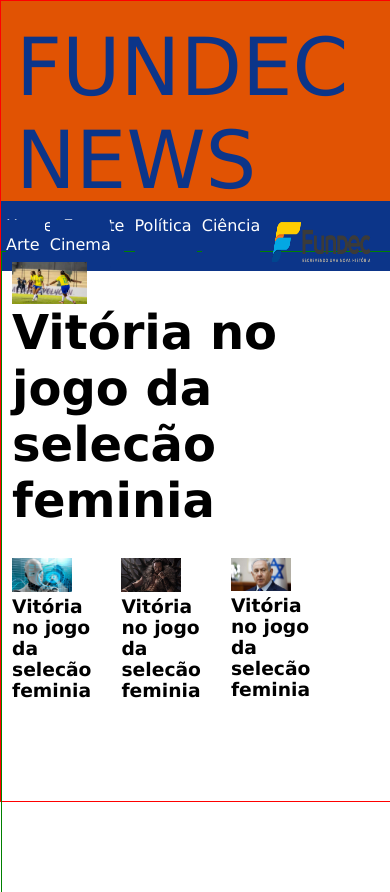
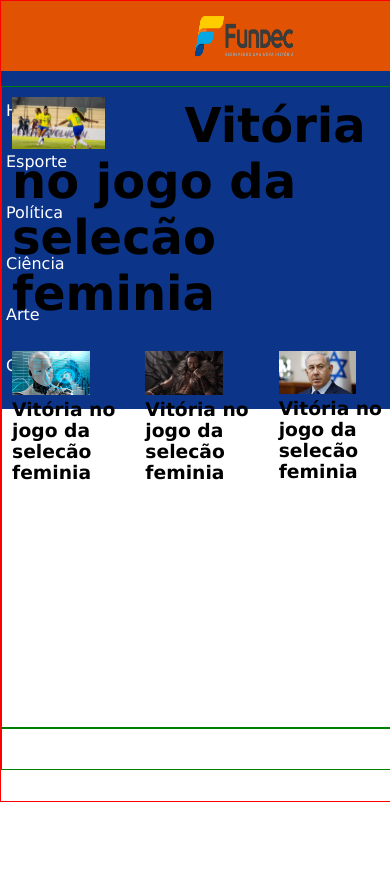
Before and after one commit to alisson10000/noticias, a PHP site: page / in a window 390 px wide. Shown: the top 892 px of the page. After the commit the page ends 802 px from the top, so only its background shows below. Run offline with PHP 8.4, Linux system fonts and the light colour scheme.

Commit message:
responsividade
responsividade

```diff
--- a/css/menu.css
+++ b/css/menu.css
@@ -29,3 +29,18 @@
 .menu nav ul li:last-child {
     border-radius: 0px 5px 5px 0px;
 }
+
+@media only screen and (max-width: 720px) {
+
+    .menu nav ul li{
+
+        display: block;
+
+    }
+    .menu{
+        height: 15px;
+    }
+
+
+
+}
--- a/css/topo.css
+++ b/css/topo.css
@@ -10,6 +10,25 @@
     text-transform: uppercase;
     margin-top: 20px;
     margin-left: 15px;
-   font-size: 5em;
-   color: #0c3589;
+    font-size: 5em;
+    color: #0c3589;
 }
+@media only screen and (max-width: 720px) {
+
+    .top p{
+        font-size: 1em;
+        background-color: red;
+        visibility: hidden;
+
+    }
+    .top {
+        height: 70px;
+    }
+    .topo img{
+        float: left;
+        margin-left:15%;
+
+    }
+
+
+}
```
Also changed, not shown: css/layout.css (line endings or trailing spaces). Lines whose indentation alone changed are shown as unchanged.
